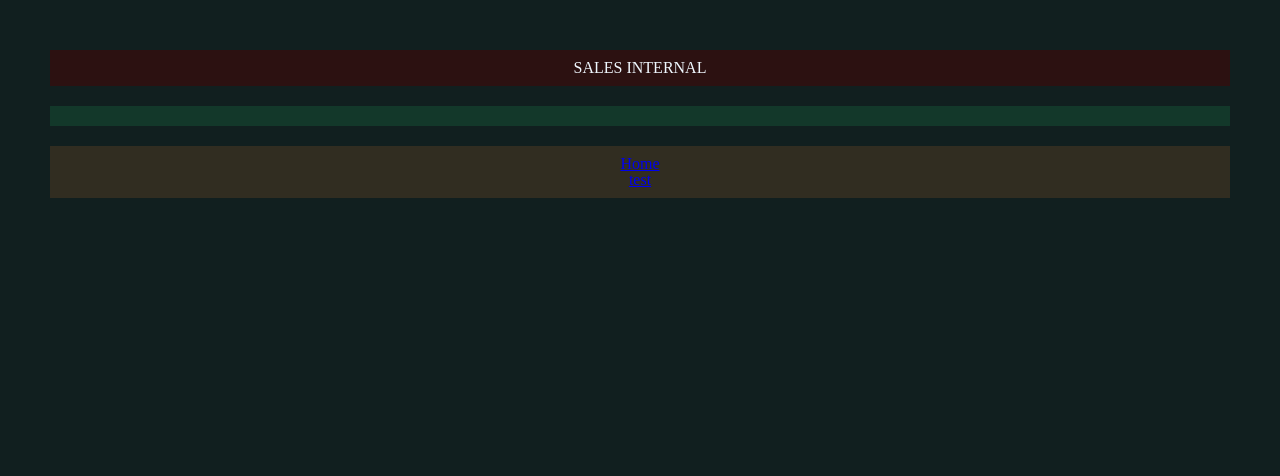
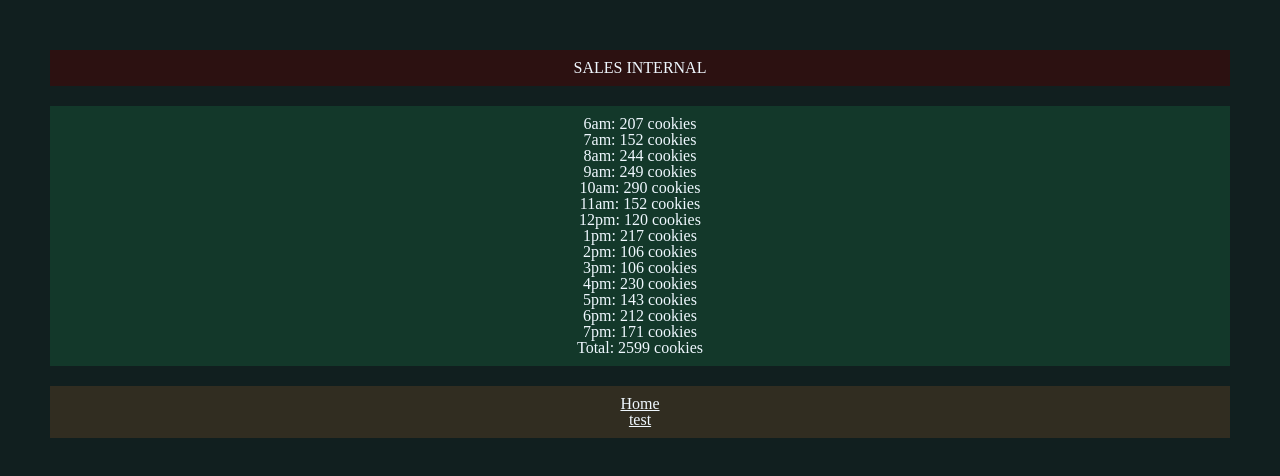
Before and after one commit to EmmaJohnsonBarth/cookie-stand, a plain HTML site: page sales.html in a window 1280 px wide. Drawn offline with Linux system fonts and the light colour scheme.

Commit message:
add lab 6 demo

```diff
--- a/css/style.css
+++ b/css/style.css
@@ -28,3 +28,7 @@ footer {
     margin: 20px 20px 20px 20px;
     padding: 10px 10px 10px 10px;
 }
+
+a{
+    color:aliceblue;
+}
--- /dev/null
+++ b/js/demo-lab6.js
@@ -0,0 +1,59 @@
+'use strict';
+console.log( 'demo file is connected.');
+//length for our for loops
+const hours = ['6am', '7am', '8am', '9am', '10am', '11am', '12pm', '1pm', '2pm', '3pm', '4pm', '5pm', '6pm', '7pm'];
+
+const seattle = {
+  locationName: 'Seattle',
+  minCustomersPerHour: 23,
+  maxCustomersPerHour: 65,
+  customersEachHour: [],
+  cookiesEachHour: [],
+  totalDailyCookies: 0,
+  avgCookiesPerSale: 4.6,
+  calcCustomerEachHour: function(){
+    for(let i = 0; i < hours.length; i++){
+      //array we need to push random customer per hour
+      this.customersEachHour.push(random(this.maxCustomersPerHour, this.minCustomersPerHour));
+    }
+  },
+  calcCookiesEachHour: function(){
+    this.calcCustomerEachHour();
+    for(let i = 0; i < hours.length; i++){
+      console.log();
+      let oneHour = Math.ceil(this.customersEachHour[i] * this.avgCookiesPerSale);
+      console.log('for each hour', oneHour);
+      //array for cookies
+      this.cookiesEachHour.push(oneHour);
+      this.totalDailyCookies = this.totalDailyCookies + oneHour;
+    }
+  },
+  render(){
+    this.calcCookiesEachHour();
+    const unorderedList = document.getElementById('city');
+    for (let i = 0; i < hours.length; i++) {
+      const listItem = document.createElement('li');
+      // 6am: 16 cookies
+      listItem.textContent = hours[i] + ': ' + this.cookiesEachHour[i] + ' cookies';
+      unorderedList.appendChild(listItem);
+    }
+    const listItem = document.createElement('li');
+    listItem.textContent = 'Total: ' + this.totalDailyCookies + ' cookies';
+    unorderedList.appendChild(listItem);
+  }
+};
+
+
+function random(max, min){
+  return Math.round(Math.random() * (max - min +1)) + min;
+}
+//                0
+let allShops = [seattle];
+//call the render in each our objects.
+function renderAllShops(){
+  for(let i = 0; i < allShops.length; i++){
+    allShops[i].render();
+  }
+}
+
+renderAllShops();
--- a/sales.html
+++ b/sales.html
@@ -20,6 +20,8 @@
     </header>
     <main>
         <ol start=6 id="city">
+            <!-- <h2></h2> -->
+            <!-- <li></li> -->
         </ol>
     </main>
     <footer>
@@ -30,7 +32,7 @@
             </ul>
         </nav>
     </footer>
-    <!-- <script src="js/app.js" async defer></script> -->
+    <script src="js/demo-lab6.js" async defer></script>
 </body>
 
 </html>
```
Also changed, not shown: js/app.js (+8 -2 lines).
